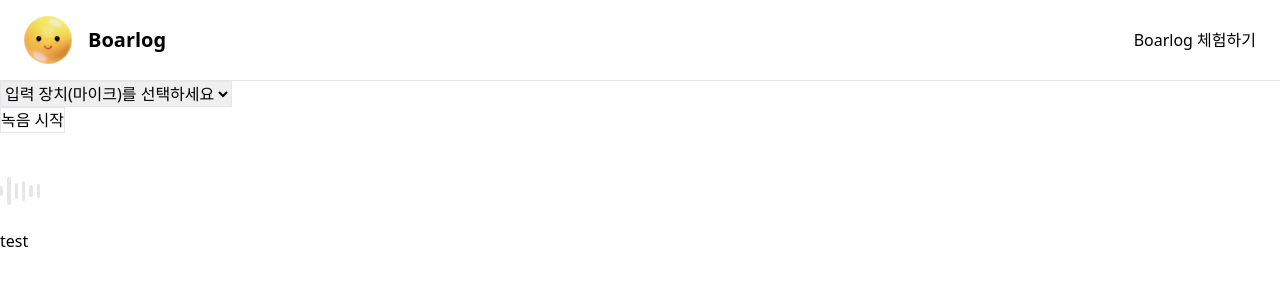
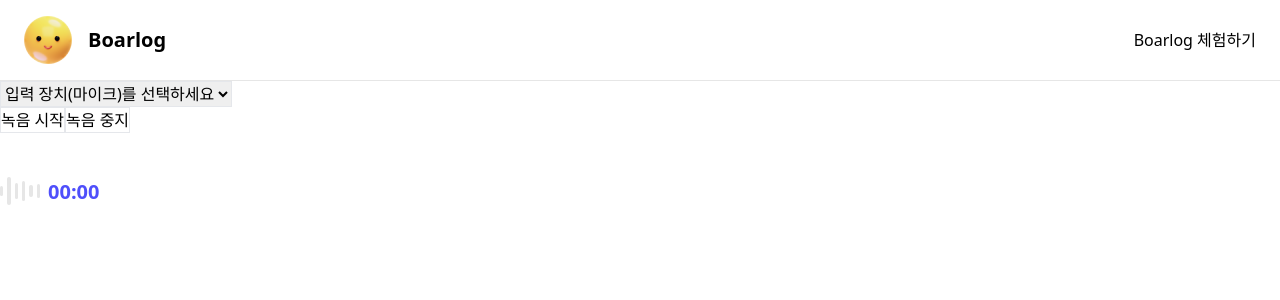
Before and after one commit to boostcampwm2023/web13_Boarlog, a React (Vite) app in the folder frontend/: page /mictest in a window 1280 px wide. Shown: the top 300 px of the page. Built offline with nearby package versions, Linux system fonts and the light colour scheme; a web font is replaced by a local one.

Commit message:
feat: 강의 진행시간 표시, 녹음 종료 버튼 구현 #69
녹음 종료 버튼을 만들고, 강의 진행시간을 표시하도록 했습니다.

```diff
--- a/frontend/src/pages/MicTest/MicTest.tsx
+++ b/frontend/src/pages/MicTest/MicTest.tsx
@@ -6,8 +6,6 @@ const MicTest = () => {
     <>
       <Header />
       <AudioRecord />
-      <br></br>
-      test
     </>
   );
 };
--- a/frontend/src/pages/MicTest/components/AudioRecord.tsx
+++ b/frontend/src/pages/MicTest/components/AudioRecord.tsx
@@ -6,7 +6,11 @@ const AudioRecord = () => {
 
   const [microphoneDevices, setMicrophoneDevices] = useState<MediaDeviceInfo[]>([]);
   const [selectedMicrophone, setSelectedMicrophone] = useState<string | null>(null);
+  const [recordingTime, setRecordingTime] = useState<number>(0);
 
+  const mediaRecorderRef = useRef<MediaRecorder | null>(null);
+  const recordingTimerRef = useRef<number | null>(null);
+  const onFrameIdRef = useRef<number | null>(null);
   const volumeMeterRef = useRef<HTMLDivElement>(null);
   const volumeMeterRef2 = useRef<HTMLDivElement>(null);
 
@@ -30,6 +34,7 @@ const AudioRecord = () => {
       .then((stream) => {
         // 요청이 승인되면 실행
         const mediaRecorder = new MediaRecorder(stream);
+        mediaRecorderRef.current = mediaRecorder; // mediaRecorder 상태 업데이트
         const chunks: BlobPart[] = [];
 
         mediaRecorder.ondataavailable = (event) => {
@@ -64,18 +69,33 @@ const AudioRecord = () => {
           const normalizedVolume = Math.min(1, rms / 0.5); // 볼륨 값 정규화 (0~1)
           colorVolumeMeter(normalizedVolume);
           colorVolumeMeter2(normalizedVolume);
-          window.requestAnimationFrame(onFrame);
+          onFrameIdRef.current = window.requestAnimationFrame(onFrame);
         };
-        window.requestAnimationFrame(onFrame);
+        onFrameIdRef.current = window.requestAnimationFrame(onFrame);
 
-        setTimeout(() => {
-          mediaRecorder.stop();
-          setIsRecording(false);
-        }, 3000); // 녹음 시간 (3초)
+        let startTime: number = Date.now();
+        const updateRecordingTime = () => {
+          const elapsedTime = Math.floor((Date.now() - startTime) / 1000);
+          setRecordingTime(elapsedTime);
+        };
+        const recordingTimer = setInterval(updateRecordingTime, 1000);
+        recordingTimerRef.current = recordingTimer;
       })
       .catch((error) => {
         console.error("마이크 권한 획득 실패", error);
       });
+  };
+
+  const stopRecording = () => {
+    console.log(mediaRecorderRef.current, isRecording);
+    if (mediaRecorderRef.current && isRecording) {
+      console.log(`녹음 중지`);
+      mediaRecorderRef.current.stop();
+      setIsRecording(false);
+      setRecordingTime(0);
+      if (recordingTimerRef.current) clearInterval(recordingTimerRef.current);
+      if (onFrameIdRef.current) window.cancelAnimationFrame(onFrameIdRef.current);
+    }
   };
 
   const normalizeToInteger = (volume: number, min: number, max: number) => {
@@ -88,7 +108,7 @@ const AudioRecord = () => {
     const VOL_METER_MAX = 6; // 표시할 볼륨 미터 개수
     const childrens = volumeMeterRef.current.querySelectorAll("div") as NodeListOf<HTMLDivElement>;
     const numberOfChildToColor = normalizeToInteger(vol, 0, VOL_METER_MAX);
-    console.log(`vol :`, vol, numberOfChildToColor);
+    //console.log(`vol :`, vol, numberOfChildToColor);
     const coloredChild = Array.from(childrens).slice(0, numberOfChildToColor);
     childrens.forEach((pid) => {
       pid.style.backgroundColor = "#e6e6e6";
@@ -102,7 +122,7 @@ const AudioRecord = () => {
     const VOL_METER_MAX = 10; // 표시할 볼륨 미터 개수
     const childrens = volumeMeterRef2.current.querySelectorAll("div") as NodeListOf<HTMLDivElement>;
     const numberOfChildToColor = normalizeToInteger(vol, 1, VOL_METER_MAX);
-    console.log(`vol :`, vol, numberOfChildToColor);
+    //console.log(`vol :`, vol, numberOfChildToColor);
     const coloredChild = Array.from(childrens).slice(0, numberOfChildToColor);
     childrens.forEach((pid) => {
       pid.style.backgroundColor = "#e6e6e6";
@@ -124,8 +144,11 @@ const AudioRecord = () => {
       </select>
       <br></br>
 
-      <button className="border" onClick={startRecording} disabled={isRecording || !selectedMicrophone}>
-        {isRecording ? "녹음 중..." : "녹음 시작"}
+      <button className="border" onClick={startRecording} disabled={!selectedMicrophone || isRecording}>
+        녹음 시작
+      </button>
+      <button className="border" onClick={stopRecording} disabled={!isRecording}>
+        녹음 중지
       </button>
 
       {audioURL && (
@@ -145,6 +168,7 @@ const AudioRecord = () => {
 
       <br></br>
 
+      <div className="flex gap-2">
         <div className="volume-meter flex w-[40px] h-[28px] gap-1 justify-center items-center" ref={volumeMeterRef}>
           <div className="w-[10%] h-[35%] rounded bg-grayscale-lightgray"></div>
           <div className="w-[10%] h-[100%] rounded bg-grayscale-lightgray"></div>
@@ -153,6 +177,13 @@ const AudioRecord = () => {
           <div className="w-[10%] h-[45%] rounded bg-grayscale-lightgray"></div>
           <div className="w-[10%] h-[50%] rounded bg-grayscale-lightgray"></div>
         </div>
+        <p className="semibold-20 text-boarlog-100">
+          {Math.floor(recordingTime / 60)
+            .toString()
+            .padStart(2, "0")}
+          :{(recordingTime % 60).toString().padStart(2, "0")}
+        </p>
+      </div>
     </div>
   );
 };
```
Lines whose indentation alone changed are shown as unchanged.
